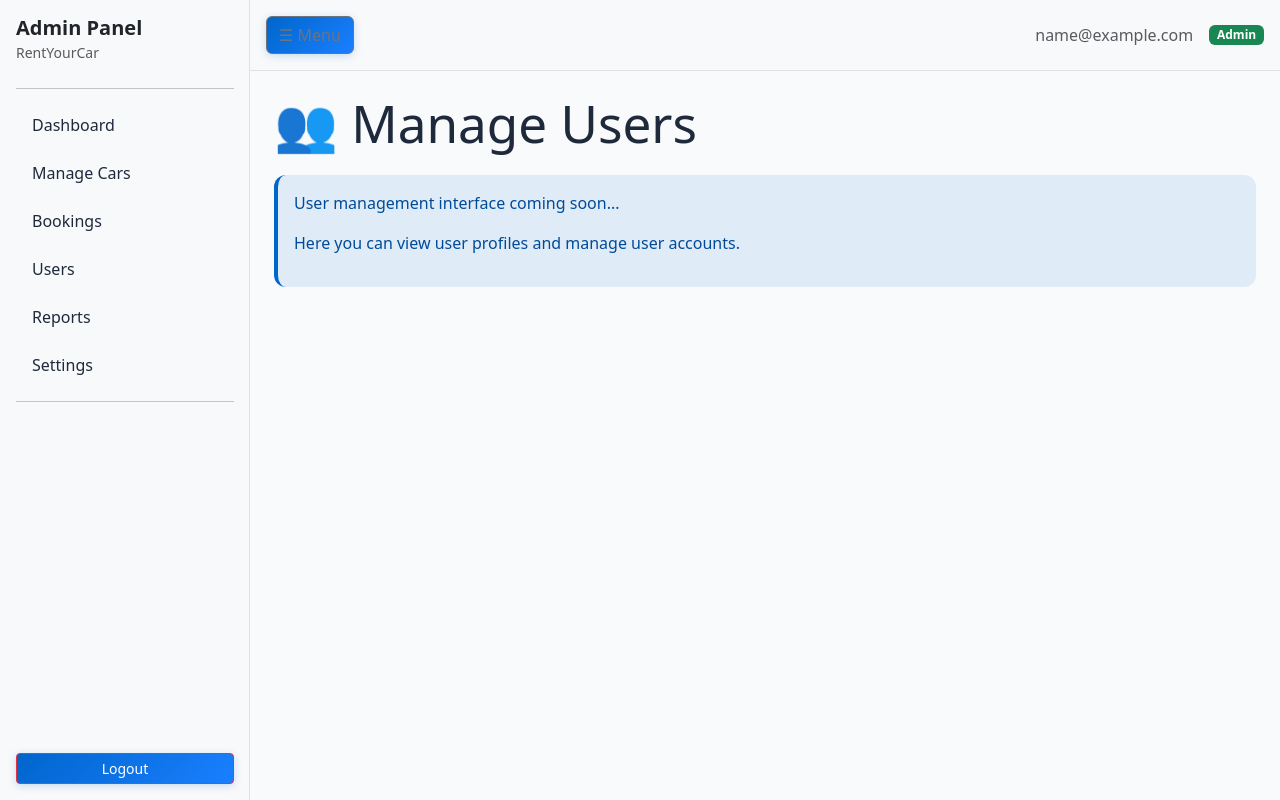
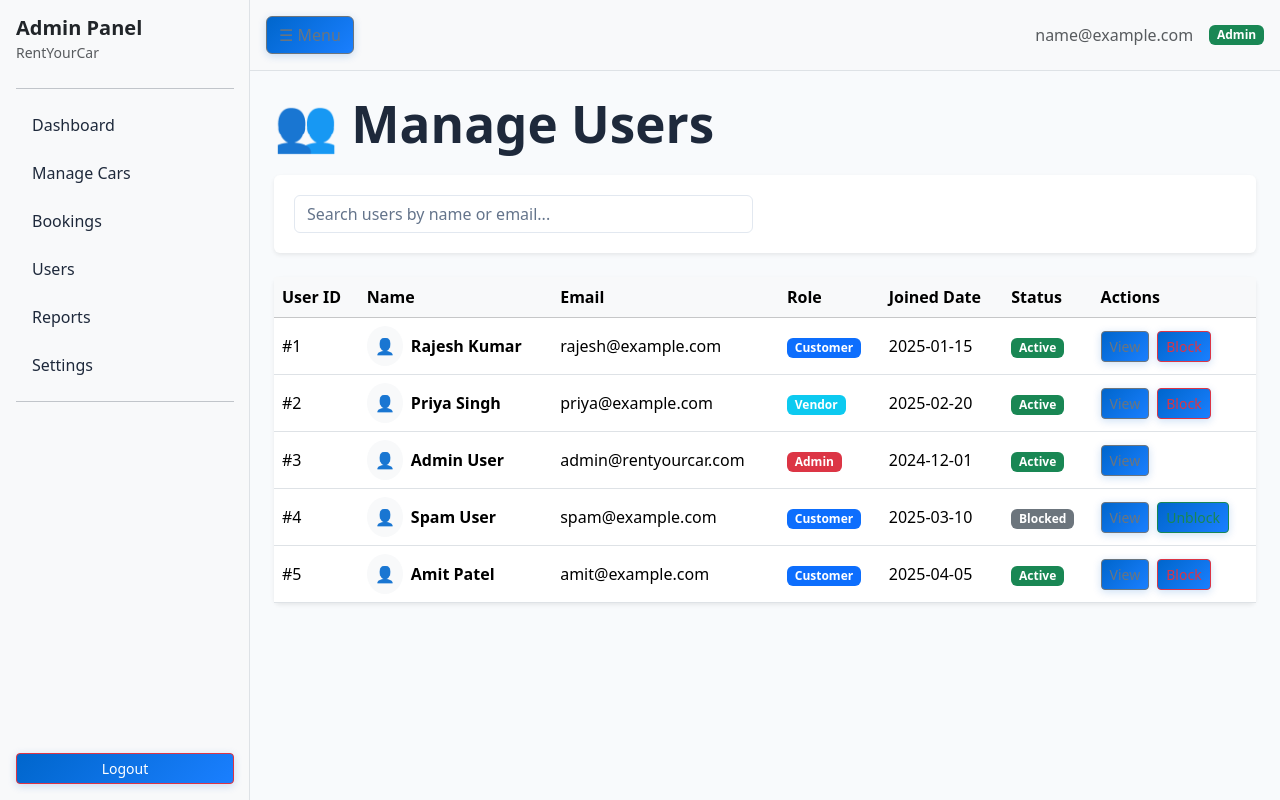
Before and after one commit to car-rental-system-team4/frontend, a React (Vite) app: page /admin/users in a window 1280 px wide. Built offline with nearby package versions, Linux system fonts and the light colour scheme; sample sign-in values are in the browser's storage.

Commit message:
feat(admin): add user management interface with role-based badges and block actions

```diff
--- a/src/pages/Admin/AdminUsersPage.jsx
+++ b/src/pages/Admin/AdminUsersPage.jsx
@@ -1,10 +1,115 @@
+import { useState } from 'react';
+
 export default function AdminUsersPage() {
+  const [users, setUsers] = useState([
+    { id: 1, name: 'Rajesh Kumar', email: 'rajesh@example.com', role: 'Customer', status: 'Active', joinedDate: '2025-01-15' },
+    { id: 2, name: 'Priya Singh', email: 'priya@example.com', role: 'Vendor', status: 'Active', joinedDate: '2025-02-20' },
+    { id: 3, name: 'Admin User', email: 'admin@rentyourcar.com', role: 'Admin', status: 'Active', joinedDate: '2024-12-01' },
+    { id: 4, name: 'Spam User', email: 'spam@example.com', role: 'Customer', status: 'Blocked', joinedDate: '2025-03-10' },
+    { id: 5, name: 'Amit Patel', email: 'amit@example.com', role: 'Customer', status: 'Active', joinedDate: '2025-04-05' },
+  ]);
+
+  const [searchTerm, setSearchTerm] = useState('');
+
+  const toggleStatus = (id) => {
+    setUsers(users.map(user => {
+      if (user.id === id) {
+        return { ...user, status: user.status === 'Active' ? 'Blocked' : 'Active' };
+      }
+      return user;
+    }));
+  };
+
+  const filteredUsers = users.filter(user =>
+    user.name.toLowerCase().includes(searchTerm.toLowerCase()) ||
+    user.email.toLowerCase().includes(searchTerm.toLowerCase())
+  );
+
   return (
     <div>
-      <h1 className="mb-4">👥 Manage Users</h1>
-      <div className="alert alert-info">
-        <p>User management interface coming soon...</p>
-        <p>Here you can view user profiles and manage user accounts.</p>
+      <h1 className="fw-bold mb-4">👥 Manage Users</h1>
+
+      {/* Search Bar */}
+      <div className="card shadow-sm border-0 mb-4">
+        <div className="card-body">
+          <div className="row">
+            <div className="col-md-6">
+              <input
+                type="text"
+                className="form-control"
+                placeholder="Search users by name or email..."
+                value={searchTerm}
+                onChange={(e) => setSearchTerm(e.target.value)}
+              />
+            </div>
+          </div>
+        </div>
+      </div>
+
+      {/* Users Table */}
+      <div className="card shadow-sm border-0">
+        <div className="card-body p-0">
+          <div className="table-responsive">
+            <table className="table table-hover mb-0 align-middle">
+              <thead className="table-light">
+                <tr>
+                  <th>User ID</th>
+                  <th>Name</th>
+                  <th>Email</th>
+                  <th>Role</th>
+                  <th>Joined Date</th>
+                  <th>Status</th>
+                  <th>Actions</th>
+                </tr>
+              </thead>
+              <tbody>
+                {filteredUsers.map(user => (
+                  <tr key={user.id}>
+                    <td>#{user.id}</td>
+                    <td>
+                      <div className="d-flex align-items-center">
+                        <div className="bg-light rounded-circle p-2 me-2">
+                          👤
+                        </div>
+                        <strong>{user.name}</strong>
+                      </div>
+                    </td>
+                    <td>{user.email}</td>
+                    <td>
+                      <span className={`badge ${user.role === 'Admin' ? 'bg-danger' :
+                        user.role === 'Vendor' ? 'bg-info' : 'bg-primary'
+                        }`}>
+                        {user.role}
+                      </span>
+                    </td>
+                    <td>{user.joinedDate}</td>
+                    <td>
+                      <span className={`badge ${user.status === 'Active' ? 'bg-success' : 'bg-secondary'}`}>
+                        {user.status}
+                      </span>
+                    </td>
+                    <td>
+                      <button className="btn btn-sm btn-outline-secondary me-2">View</button>
+                      {user.role !== 'Admin' && (
+                        <button
+                          className={`btn btn-sm ${user.status === 'Active' ? 'btn-outline-danger' : 'btn-outline-success'}`}
+                          onClick={() => toggleStatus(user.id)}
+                        >
+                          {user.status === 'Active' ? 'Block' : 'Unblock'}
+                        </button>
+                      )}
+                    </td>
+                  </tr>
+                ))}
+              </tbody>
+            </table>
+          </div>
+          {filteredUsers.length === 0 && (
+            <div className="text-center py-5">
+              <p className="text-muted">No users found matching your search.</p>
+            </div>
+          )}
+        </div>
       </div>
     </div>
   );
```
